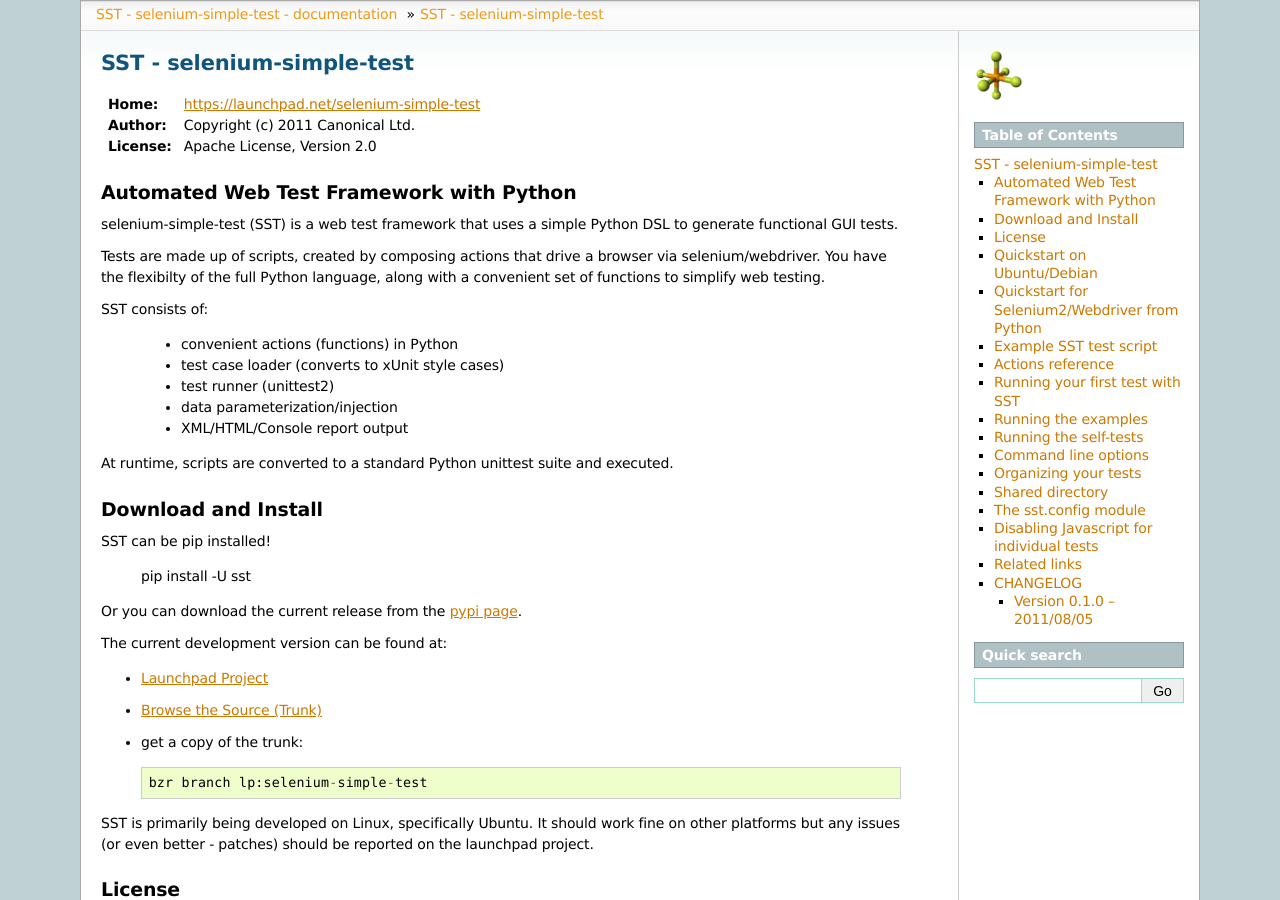
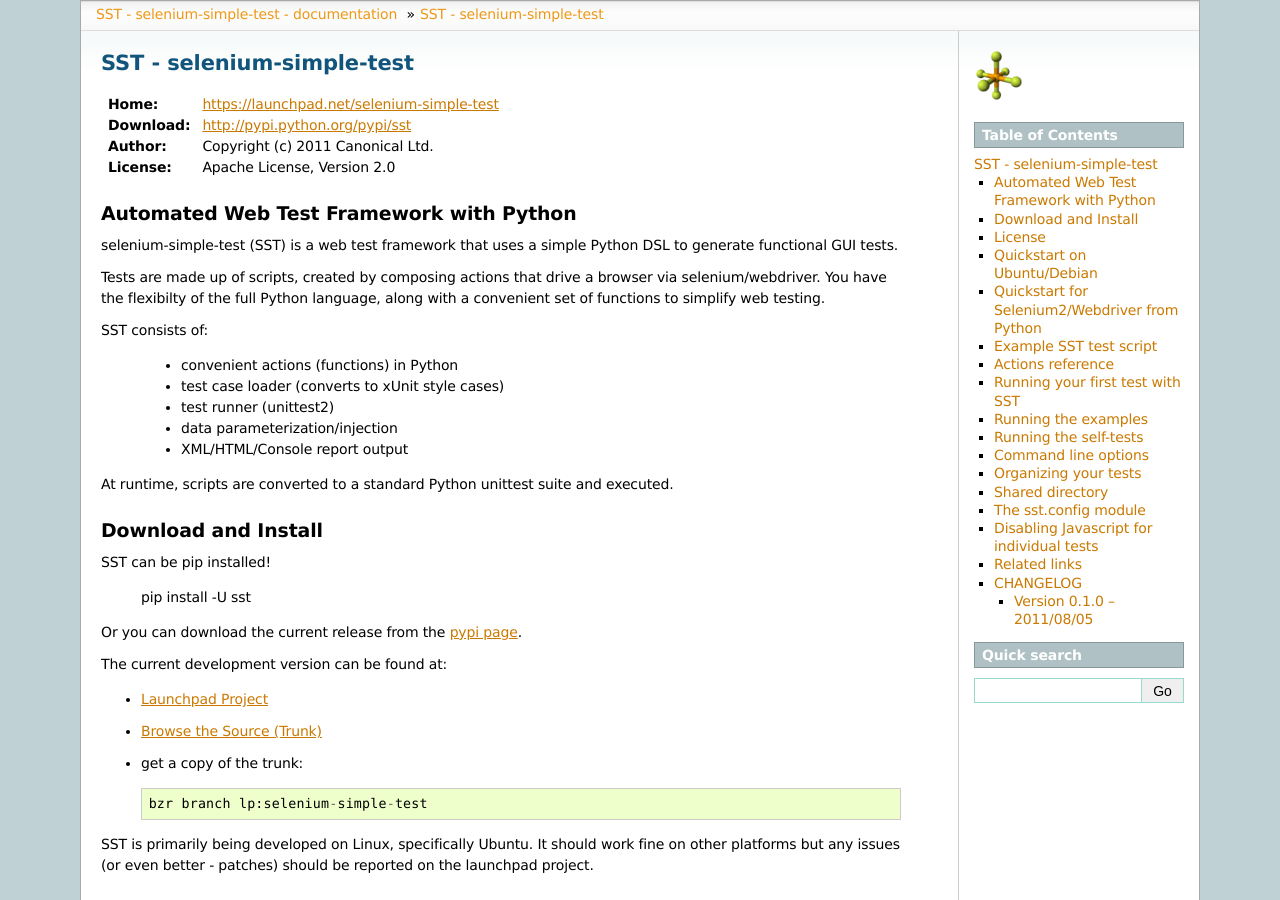
Before and after one commit to Work4Labs/selenium-simple-test, a Sphinx documentation site: the page built from docs/index.rst, in a window 1280 px wide and 900 px high. Built offline with Sphinx 7.4.7, drawn with Linux system fonts in a browser that asks for light colours; pages that are not in the unit, such as notebooks, are missing from menus; some of the changed lines change nothing that is shown.

Commit message:
Add pypi page to the docs

```diff
--- a/docs/index.rst
+++ b/docs/index.rst
@@ -4,6 +4,7 @@
 
 
 :Home: https://launchpad.net/selenium-simple-test
+:Download: http://pypi.python.org/pypi/sst
 :Author: Copyright (c) 2011 Canonical Ltd.
 :License: Apache License, Version 2.0
 
```
